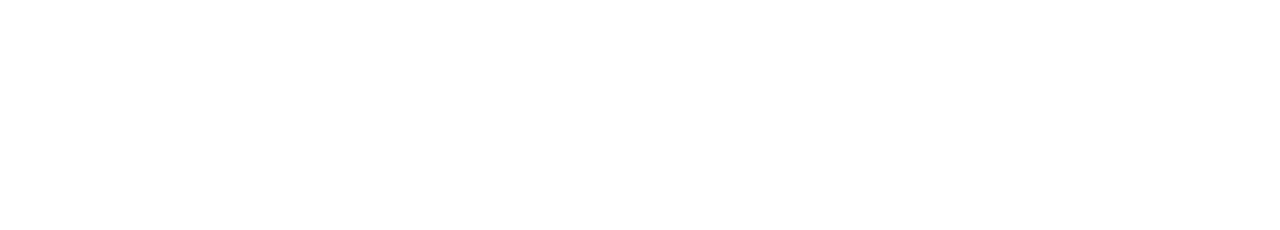
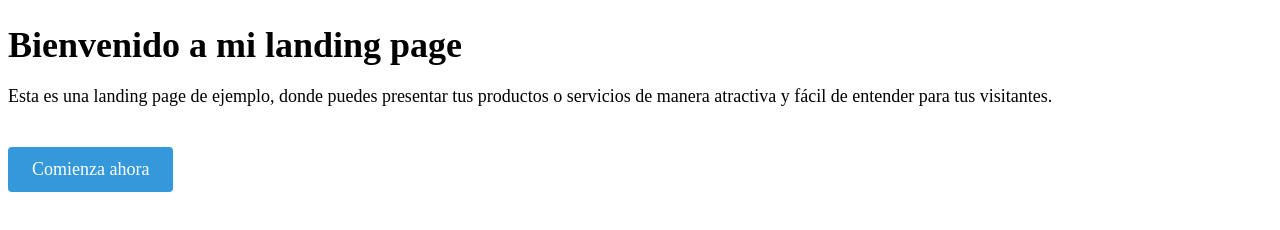
Before and after one commit to ProgramacionInternet/23A-M5-E2-Codepros, a plain HTML site: page index.html in a window 1280 px wide. Drawn offline with Linux system fonts and the light colour scheme.

Commit message:
empezar el body

```diff
--- a/index.html
+++ b/index.html
@@ -37,4 +37,13 @@
         margin-top: 20px;
         display: inline-block;
       }
+    </style>
+  </head>
+  <body>
+    <div class="container">
+      <h1>Bienvenido a mi landing page</h1>
+      <p>Esta es una landing page de ejemplo, donde puedes presentar tus productos o servicios de manera atractiva y fácil de entender para tus visitantes.</p>
+      <a href="#" class="btn">Comienza ahora</a>
+    </div>
+  </body>
 </html>
```
